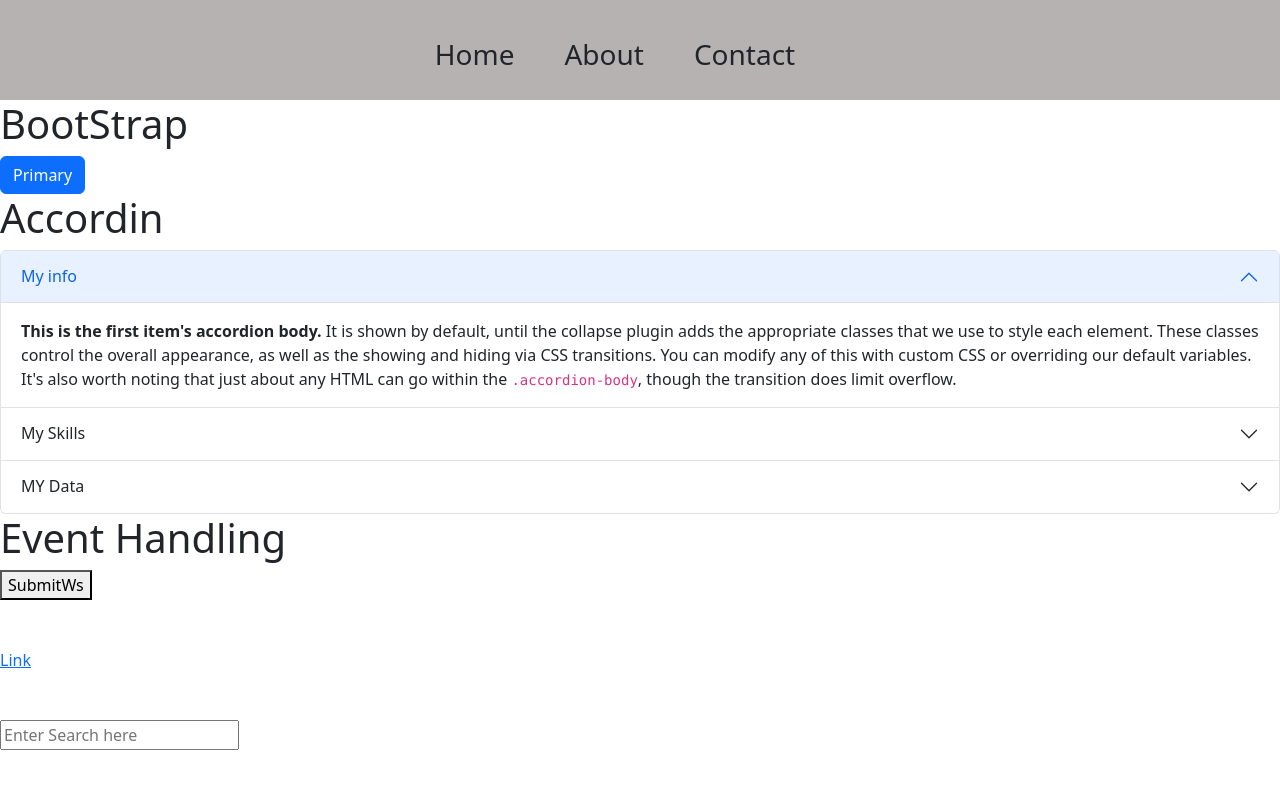
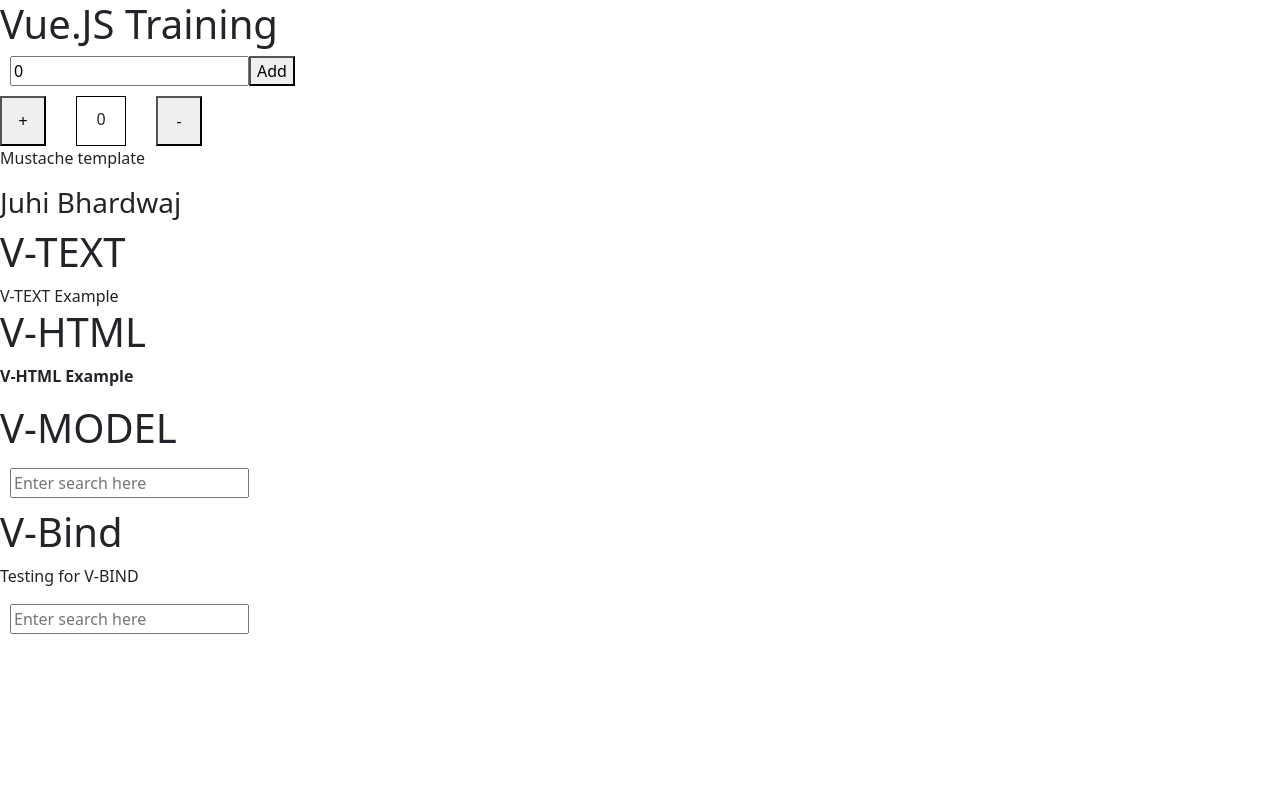
Before and after one commit to JuhiBhardwaj22/vue3-zero-to-advance-poject, a Vue app: page / in a window 1280 px wide. Shown: the top 788 px of the page. Built offline with nearby package versions, Linux system fonts and the light colour scheme.

Commit message:
V-MODEL-bind-html-text

```diff
--- a/src/App.vue
+++ b/src/App.vue
@@ -1,140 +1,116 @@
 <template>
   <div class="parent-div">
-    <Header />
-
-    <h1>BootStrap</h1>
-    <button type="button" class="btn btn-primary">Primary</button>
-
-    <h1>Accordin</h1>
-    <div class="accordion" id="accordionExample">
-      <div class="accordion-item">
-        <h2 class="accordion-header" id="headingOne">
-          <button
-            class="accordion-button"
-            type="button"
-            data-bs-toggle="collapse"
-            data-bs-target="#collapseOne"
-            aria-expanded="true"
-            aria-controls="collapseOne"
-          >
-            My info
-          </button>
-        </h2>
-        <div
-          id="collapseOne"
-          class="accordion-collapse collapse show"
-          aria-labelledby="headingOne"
-          data-bs-parent="#accordionExample"
-        >
-          <div class="accordion-body">
-            <strong>This is the first item's accordion body.</strong> It is
-            shown by default, until the collapse plugin adds the appropriate
-            classes that we use to style each element. These classes control the
-            overall appearance, as well as the showing and hiding via CSS
-            transitions. You can modify any of this with custom CSS or
-            overriding our default variables. It's also worth noting that just
-            about any HTML can go within the <code>.accordion-body</code>,
-            though the transition does limit overflow.
-          </div>
-        </div>
+    <file-example />
+    <input
+      class="input-area"
+      placeholder="Enter text here..."
+      v-model="countNum"
+    />
+    <button @click="onSetValue()">Add</button>
+    <div class="main-div">
+      <div>
+        <button class="inc-btn" @click="OnIncreament()">+</button>
       </div>
-      <div class="accordion-item">
-        <h2 class="accordion-header" id="headingTwo">
-          <button
-            class="accordion-button collapsed"
-            type="button"
-            data-bs-toggle="collapse"
-            data-bs-target="#collapseTwo"
-            aria-expanded="false"
-            aria-controls="collapseTwo"
-          >
-            My Skills
-          </button>
-        </h2>
-        <div
-          id="collapseTwo"
-          class="accordion-collapse collapse"
-          aria-labelledby="headingTwo"
-          data-bs-parent="#accordionExample"
-        >
-          <div class="accordion-body">
-            <strong>This is the second item's accordion body.</strong> It is
-            hidden by default, until the collapse plugin adds the appropriate
-            classes that we use to style each element. These classes control the
-            overall appearance, as well as the showing and hiding via CSS
-            transitions. You can modify any of this with custom CSS or
-            overriding our default variables. It's also worth noting that just
-            about any HTML can go within the <code>.accordion-body</code>,
-            though the transition does limit overflow.
-          </div>
-        </div>
-      </div>
-      <div class="accordion-item">
-        <h2 class="accordion-header" id="headingThree">
-          <button
-            class="accordion-button collapsed"
-            type="button"
-            data-bs-toggle="collapse"
-            data-bs-target="#collapseThree"
-            aria-expanded="false"
-            aria-controls="collapseThree"
-          >
-            MY Data
-          </button>
-        </h2>
-        <div
-          id="collapseThree"
-          class="accordion-collapse collapse"
-          aria-labelledby="headingThree"
-          data-bs-parent="#accordionExample"
-        >
-          <div class="accordion-body">
-            <strong>This is the third item's accordion body.</strong> It is
-            hidden by default, until the collapse plugin adds the appropriate
-            classes that we use to style each element. These classes control the
-            overall appearance, as well as the showing and hiding via CSS
-            transitions. You can modify any of this with custom CSS or
-            overriding our default variables. It's also worth noting that just
-            about any HTML can go within the <code>.accordion-body</code>,
-            though the transition does limit overflow.
-          </div>
-        </div>
+      <div class="count">{{ count }}</div>
+      <div>
+        <button class="dec-btn" @click="onDecreament()">-</button>
       </div>
     </div>
 
-    <h1>Event Handling</h1>
-    <button @click="onClick()">SubmitWs</button>
     <div>
+      <p>Mustache template</p>
+      <h3>{{ name }}</h3>
+    </div>
+    <div>
+      <h1>V-TEXT</h1>
+      <span v-text="vTextExample"></span>
+    </div>
+    <div>
+      <h1>V-HTML</h1>
+      <span v-html="test"></span>
+    </div>
+    <div>
+      <h1>V-MODEL</h1>
+      <p>{{ searchText }}</p>
+      <input
+        type="text"
+        class="input-area"
+        placeholder="Enter search here"
+        v-model="searchText"
+      />
       <br />
-      <br />
-      <a href="https://getbootstrap.com/docs/5.0/components/accordion/">Link</a>
+      <h1>V-Bind</h1>
+      <p v-bind:id="heading">Testing for V-BIND</p>
+      {{ searchText }}
+      <input
+        type="text"
+        class="input-area"
+        placeholder="Enter search here"
+        v-bind:valueS="searchText"
+      />
     </div>
-    <br />
-    <br />
-    <input
-      type="text"
-      placeholder="Enter Search here"
-      @keyup.enter="onKEYEnter()"
-    />
   </div>
 </template>
 
 <script>
-import Header from "./components/header/Header.vue";
-
+import FileExample from "./components/FileExample.vue";
 export default {
   name: "App",
-  components: { Header },
+  components: { FileExample },
   props: {},
   data() {
-    return {};
+    return {
+      name: "Juhi Bhardwaj",
+      vTextExample: "V-TEXT Example",
+      test: "<b><p>V-HTML Example</p></b>",
+      searchText: "",
+      checked: false,
+      count: 0,
+      countNum: 0,
+      heading: "heading_id_1",
+    };
   },
   methods: {
-    onKEYEnter() {
-      console.log("Click event");
+    OnIncreament() {
+      this.count++;
+    },
+    onDecreament() {
+      if (this.count === 0) {
+        alert("Please use Increament button now");
+      }
+      this.count--;
+    },
+    onSetValue() {
+      this.count = this.countNum;
     },
   },
 };
 </script>
 
-<style scoped></style>
+<style scoped>
+.input-area {
+  margin-left: 10px;
+}
+.main-div {
+  display: flex;
+}
+.inc-btn,
+.dec-btn {
+  height: 50px;
+  width: 46px;
+}
+.inc-btn {
+  margin-right: 30px;
+}
+.count {
+  height: 50px;
+  width: 50px;
+  border: 1px solid black;
+  margin-right: 30px;
+  text-align: center;
+  padding-top: 10px;
+}
+.input-area {
+  margin-bottom: 10px;
+}
+</style>
```
Also changed, not shown: src/components/EventHandlingBootstrap.vue (added, +140 -0 lines).
